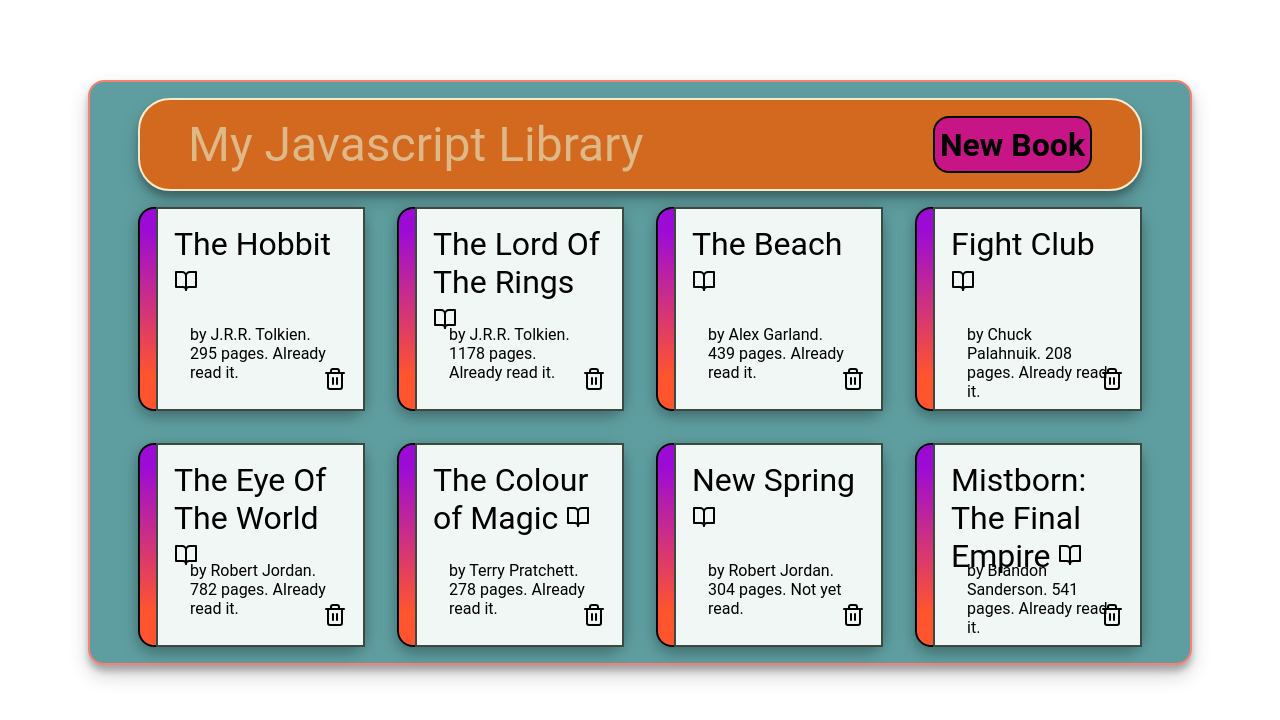
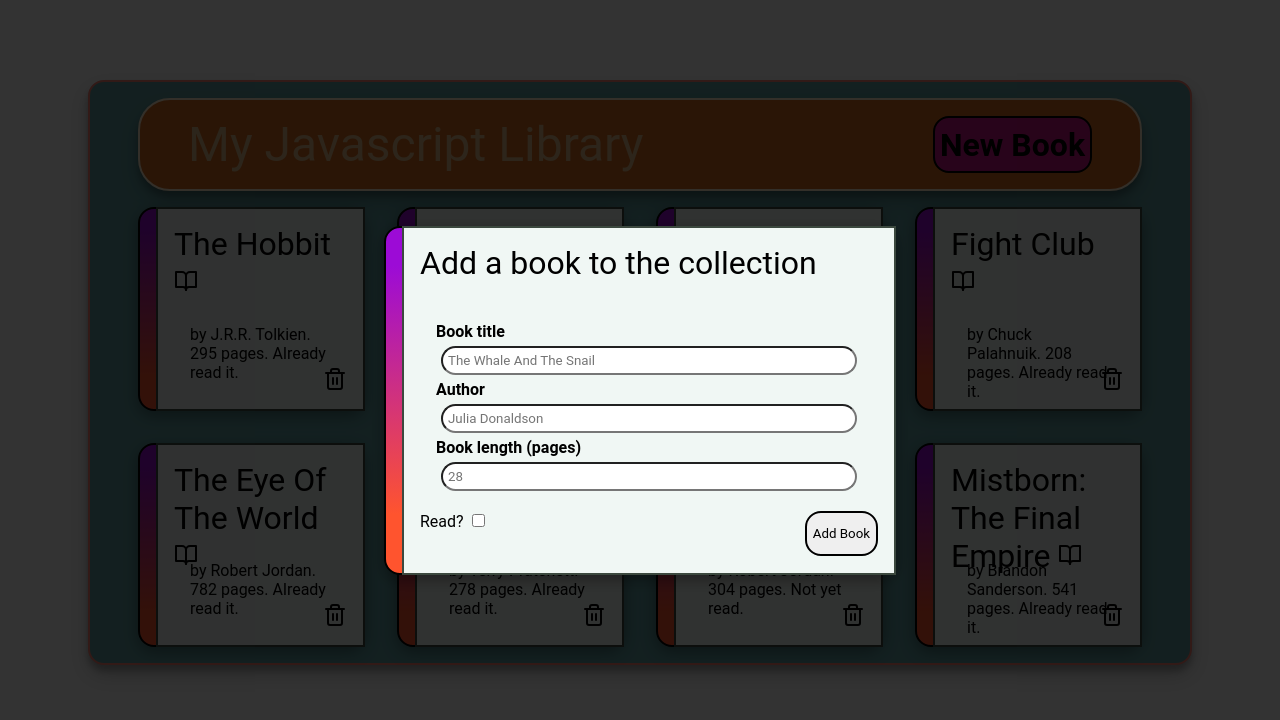
Before and after one commit to joslionel/odin-library, a plain HTML site: page index.html in a window 1280 px wide. Both pictures are taken after a click on the button "New Book". Drawn offline with Linux system fonts and the light colour scheme.

Commit message:
Added "add book" function Fixed toggle-read and delete book Added modal

```diff
--- a/index.html
+++ b/index.html
@@ -9,16 +9,46 @@
     <title>Library App</title>
 </head>
 <body>
-    <div class="main-content">
-        <div class="title-banner">
-            <div class="banner">My Javascript Library</div>
-            <button id="addBook">New Book</button>
+    <div class="container">
+        <div class="main-content">
+            <div class="title-banner">
+                <div class="banner">My Javascript Library</div>
+                <button data-open="add-book-modal" id="addBook">New Book</button>
+            </div>
+
+            <div class="library">
+
+            </div>
         </div>
 
-        <div class="library">
-
+        <div class="add-book-modal" id="add-book-modal">
+            <div class="add-book-modal-dialog">
+                <div id="add-book-card">
+                    <div class="add-book-card-face">
+                        <div class="card-title">
+                            Add a book to the collection
+                        </div>
+                        <div class="card-body" id="add-book-body">
+                            <label for="booktitle">Book title</label>
+                                <input type="text" id="bookTitle" placeholder="The Whale And The Snail"/>
+                            <label for="bookAuthor">Author</label>
+                                <input type="text" id="bookAuthor" placeholder="Julia Donaldson"/>
+                            <label for="bookPages">Book length (pages)</label>
+                            <input type="number" id="bookPages" placeholder="28"/>
+                        </div>
+                        <div class="add-book-card-footer">
+                            <div class="read-slider">
+                                <label for="readOrNot">Read?</label>
+                                <input type="checkbox" id="readOrNot" name="read-switch"/>
+                            </div>
+                            <button class="submit-book">Add Book</button>
+                        </div>
+                    </div>
+                </div>
+            </div>
         </div>
 
     </div>
+
 </body>
 </html>
--- a/library.js
+++ b/library.js
@@ -125,12 +125,15 @@ function addSelectorsToButtons() {
     const readButtons = document.querySelectorAll('.read-icon');
     const delButtons = document.querySelectorAll('.del-icon');
     const newBookBtn = document.querySelector('#addBook');
+    const submitButton = document.querySelector('.submit-book');
 
     readButtons.forEach(button => button.addEventListener('click', readBook));
 
     delButtons.forEach(button => button.addEventListener('click', deleteBook));
 
-    newBookBtn.addEventListener('click', addNewBook);
+    newBookBtn.addEventListener('click', addNewBookOpenModal);
+
+    submitButton.addEventListener('click', addNewBook);
 }
 
 
@@ -163,6 +166,43 @@ function deleteBook(e) {
 
 }
 
+function addNewBookOpenModal(e) {
+    const isVisible = "is-visible";
+
+
+    const modalId = this.dataset.open;
+    const modal = document.getElementById(modalId)
+
+    modal.classList.add(isVisible);
+
+    modal.addEventListener('click', function(e) {
+        if (e.target == modal)
+        modal.classList.remove(isVisible)
+    });
+
+
+}
+
 function addNewBook(e) {
-    console.log(this.id)
+
+    const bookTitle = document.getElementById('bookTitle').value;
+    const bookAuthor = document.getElementById('bookAuthor').value;
+    const bookPages = document.getElementById('bookPages').value;
+    const readCheckbox = document.getElementById('readOrNot').checked;
+
+    let readOrNot = 'unread'
+
+    if (readCheckbox) {
+        readOrNot = 'read'
+    }
+    if (bookTitle && bookAuthor && bookPages) {
+    addBookToLibrary([bookTitle, bookAuthor, bookPages, readOrNot])
+    loopEach(library)
+    }
+
+    const modal = document.getElementById('add-book-modal')
+    modal.classList.remove('is-visible')
+
+
+
 }
--- a/style.css
+++ b/style.css
@@ -1,3 +1,8 @@
+:root {
+    --black: rgba(0, 0, 0, 0.8);
+    --bounceEasing: cubic-bezier(0.51, 0.92, 0.24, 1.15);
+}
+
 * {
     font-family: Roboto, Oxygen, Ubuntu, Cantarell, 'Open Sans', 'Helvetica Neue', sans-serif;
 }
@@ -6,6 +11,7 @@
     display: flex;
     flex-direction: column;
     background-color: cadetblue;
+    grid-column: 2/3;
     /* grid-template-columns: 1fr 5fr 1fr;
     grid-template-rows: 10vh 20vh 1fr 20vh; */
     justify-items: center;
@@ -116,3 +122,87 @@
     filter: invert(27%) sepia(51%) saturate(2878%) hue-rotate(346deg) brightness(104%) contrast(97%);
     transform: rotate(15deg);
 }
+
+.add-book-modal {
+    display: flex;
+    align-items: center;
+    justify-content: center;
+    padding: 1rem;
+    background: var(--black);
+    position: fixed;
+    top: 0;
+    left: 0;
+    bottom: 0;
+    right: 0;
+    cursor: pointer;
+    visibility: hidden;
+    opacity: 0;
+    transition: all 0.35s ease-in;
+}
+
+.add-book-modal.is-visible {
+    visibility: visible;
+    opacity: 1;
+}
+
+.add-book-modal-dialog {
+    display: flex;
+    margin: auto;
+    width: 40vw;
+    justify-self: center;
+    cursor: default;
+    position: relative;
+
+
+}
+
+#add-book-card {
+    display: flex;
+    flex: 1;
+    flex-direction: column;
+    justify-content: center;
+    align-content: flex-start;
+    background: linear-gradient(to bottom, rgba(156,11,214,1) 0%, rgba(156,11,214,1) 11%, rgba(255,84,46,1) 83%, rgba(255,84,46,1) 100%);
+    border: 2px solid #3c493f;
+    border-radius: 1rem;
+    padding: 0 0 0 1rem;
+    box-shadow: rgba(0, 0, 0, 0.35) 0px 5px 15px;
+
+    border: 2px solid black;
+}
+
+.add-book-card-face {
+    display: grid;
+    grid-template-rows: 20% 50% 30%;
+    background-color: #F0F7F4;
+    padding: 1rem;
+    margin: -2px -2px -2px 0;
+    border: 2px solid #3c493f;
+}
+
+#add-book-body {
+    display: grid;
+    grid-row-start: 2;
+    font-weight: bold;
+
+}
+
+.add-book-card-face>div>input {
+    border-radius: 1rem;
+    padding: 5px;
+    margin: 5px;
+}
+
+.add-book-card-footer {
+    display: flex;
+    flex: 1;
+    justify-content: space-between;
+    grid-row: 3/4;
+    margin-top: 3em;
+}
+
+.add-book-card-footer>button {
+    border: 2px solid black;
+    border-radius: 1rem;
+
+}
```
